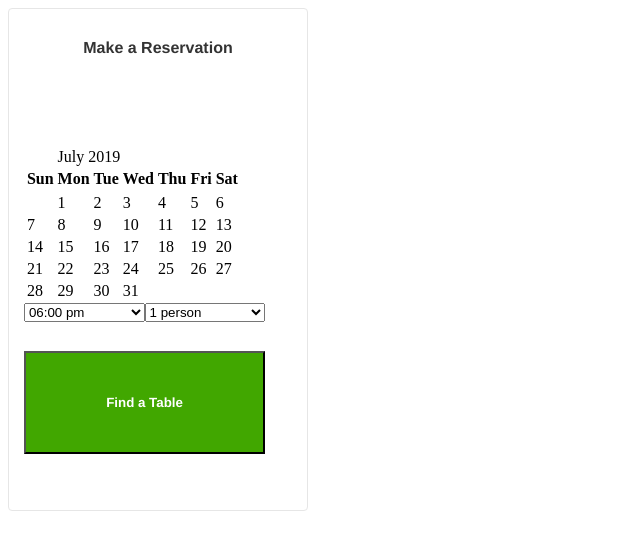
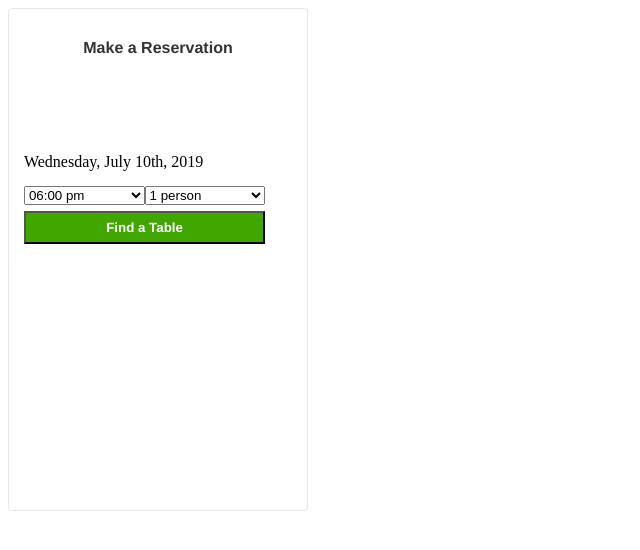
Before and after one commit to scarf-ly/reservations_SDC, a React app: page / in a window 1280 px wide. Shown: the top 550 px of the page, without its empty margins (0-640 px from the left). Built offline with nearby package versions, Linux system fonts and the light colour scheme; the HTML template or start-up script is replaced by a standard one.

Commit message:
create a toggle to display/hide calendar

```diff
--- a/client/src/App.jsx
+++ b/client/src/App.jsx
@@ -76,6 +76,8 @@ class App extends React.Component {
     super(props)
   }
 
+
+
   render() {
     return(
       <IslandContainer className='island-container'>
@@ -87,10 +89,6 @@ class App extends React.Component {
             <div className='reservation-form'>
               <ReservationFields className='reservation-fields'>
                 <CalenderPicker className='calender-picker'>
-                  <div>
-                    <span></span>
-                    <span></span>
-                  </div>
                   <Calendar />
                 </CalenderPicker>
                 <TimePicker className='time-picker'>
--- a/client/src/component/Calendar.jsx
+++ b/client/src/component/Calendar.jsx
@@ -11,11 +11,19 @@ class Calendar extends React.Component {
 
     this.state = {
       today: moment(),
-      chosenDay: moment()
+      chosenDay: moment(),
+      calendarDisplay: false
     };
 
+    this.toggleCalender = this.toggleCalender.bind(this);
     this.onPreHandler = this.onPreHandler.bind(this);
     this.onNextHandler = this.onNextHandler.bind(this);
+  }
+
+  toggleCalender() {
+    this.setState({
+      calendarDisplay: !this.state.calendarDisplay
+    })
   }
 
   onPreHandler() {
@@ -32,10 +40,20 @@ class Calendar extends React.Component {
 
   render() {
     return (
-      <table className="calendar-day">
-        <CalendarHeader today={this.state.today} chosenDay={this.state.chosenDay} onPreHandler={this.onPreHandler} onNextHandler={this.onNextHandler}/>
-        <CalendarGrid today={this.state.today} chosenDay={this.state.chosenDay}/>
-      </table>
+      <div>
+        <span></span>
+        <div onClick={this.toggleCalender}>{this.state.today.format('dddd[,] MMMM Do[,] YYYY')}</div>
+        <span></span>
+        {this.state.calendarDisplay
+          ?
+          <table className="calendar-day">
+            <CalendarHeader today={this.state.today} chosenDay={this.state.chosenDay} onPreHandler={this.onPreHandler} onNextHandler={this.onNextHandler}/>
+            <CalendarGrid today={this.state.today} chosenDay={this.state.chosenDay}/>
+          </table>
+          :
+          null
+        }
+      </div>
     )
   }
 }
--- a/client/src/component/CalendarHeader.jsx
+++ b/client/src/component/CalendarHeader.jsx
@@ -12,21 +12,21 @@ class CalendarHeader extends React.Component {
     return `${month} ${year}`;
   }
 
+  render() {
 
-  render() {
     const {onPreHandler, onNextHandler} = this.props;
-    const weekdayshort = moment.weekdaysShort();
-    const weekdayShortName = weekdayshort.map((day) => {
-      return <th key={day} className="week-day">{day}</th>
+    const weekdayshort = ['S', 'M', 'T', 'W', 'T', 'F', 'S'];
+    const weekdayShortName = weekdayshort.map((day, index) => {
+      return <th key={`${index}day`} className="week-day">{day}</th>
     });
 
 
     return (
       <thead>
         <tr>
-          <td colSpan='1' onClick={onPreHandler}></td>
+          <td colSpan='1' onClick={onPreHandler}>«</td>
           <td colSpan='5'>{this.getMonthAndYear()}</td>
-          <td colSpan='1' onClick={onNextHandler}></td>
+          <td colSpan='1' onClick={onNextHandler}>»</td>
         </tr>
         <tr>{weekdayShortName}</tr>
       </thead>
```
Also changed, not shown: 1 other file (tests, documents, lock files or other folders).
